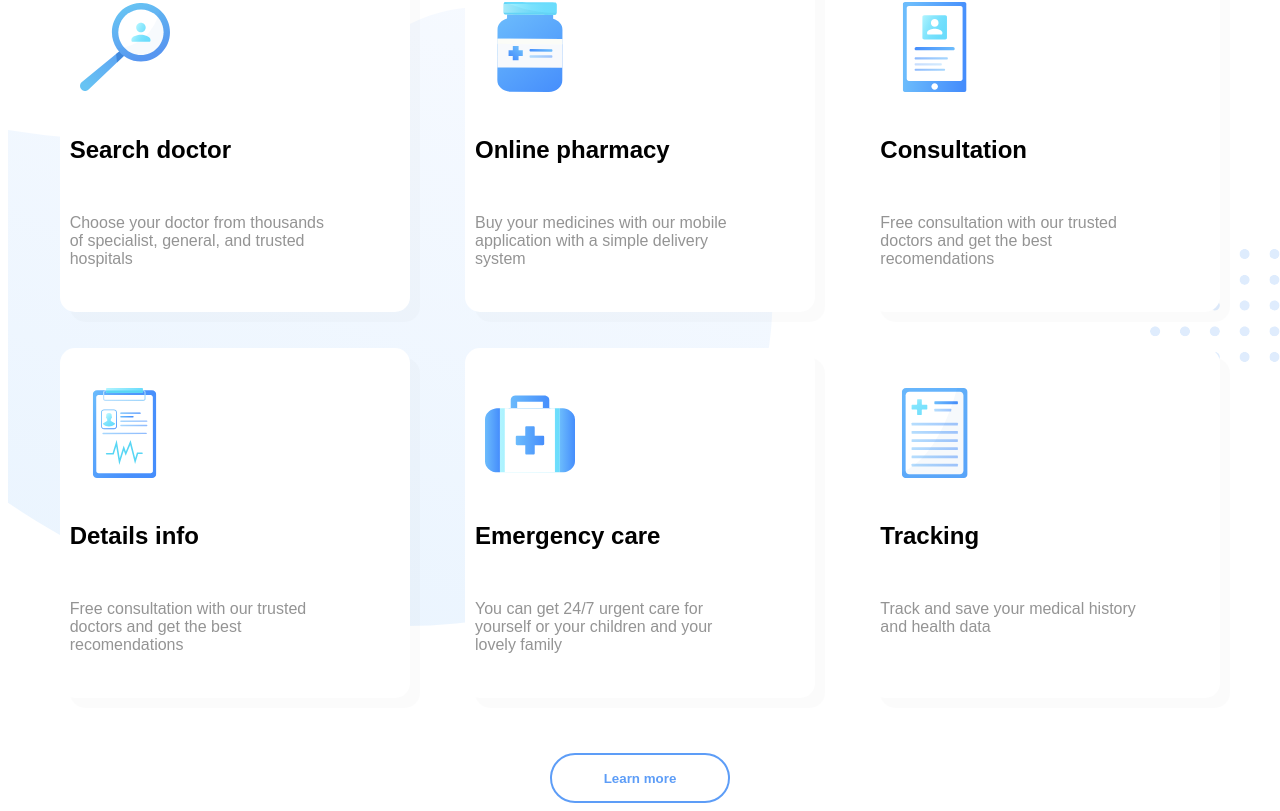
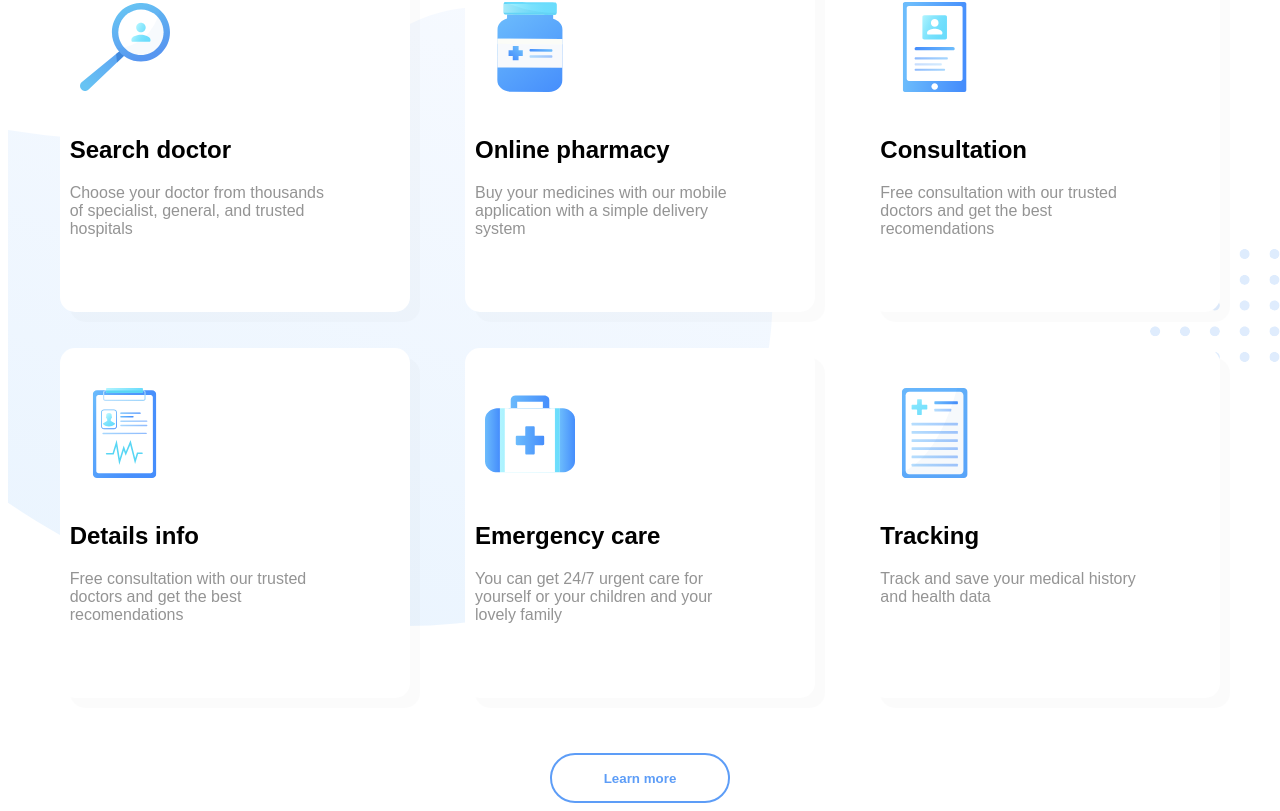
Before and after one commit to PiratelloLuis/trafalgar-ld, a Next.js app: page /LandingPage in a window 1280 px wide. Shown: the part 1004-1815 px from the top of the page. Built offline with nearby package versions, Linux system fonts and the light colour scheme.

Commit message:
fix: Adjust margin-top for CardParagraph in ServicesCards.css

```diff
--- a/src/app/components/ServicesCards/ServicesCards.css
+++ b/src/app/components/ServicesCards/ServicesCards.css
@@ -24,7 +24,7 @@
   max-width: 266px;
   max-height: 84px;
   color: #949494;
-  margin-top: 50px;
+  margin-top: 20px;
 }
 
 .CardContainer:hover {
```
